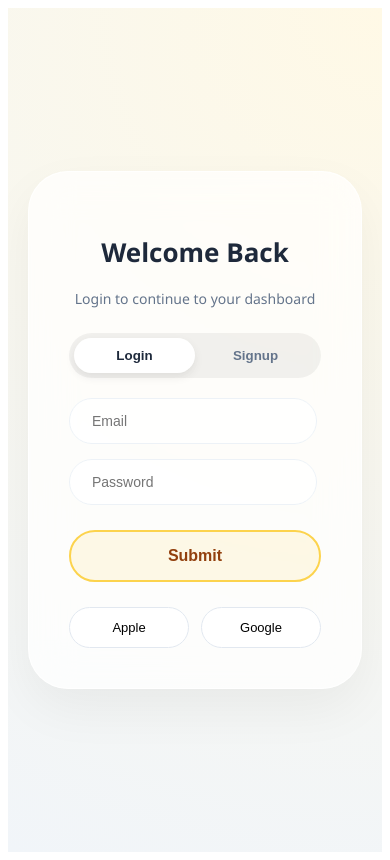
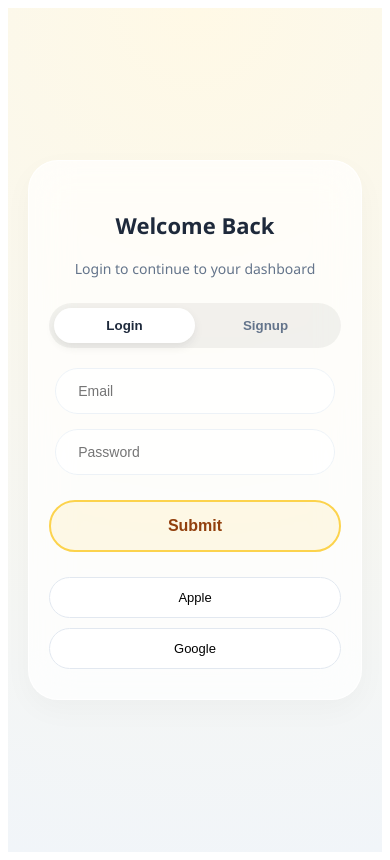
Before and after one commit to KejDhruv-Pharbit/Pharbit, a React (Vite) app in the folder Frontend/: page / in a window 390 px wide. Built offline with nearby package versions, Linux system fonts and the light colour scheme.

Commit message:
Responsivness

```diff
--- a/Frontend/src/Styles/Auth.css
+++ b/Frontend/src/Styles/Auth.css
@@ -336,7 +336,7 @@
 
 
 .auth-card form input {
-  width: 80%;
+  width: 90%;
   padding: 14px 22px;
   margin-bottom: 15px;
   border-radius: 100px; /* THE PILL LOOK */
@@ -390,3 +390,98 @@
   .auth-left { display: none; }
   .auth-right { flex: 1; width: 100%; }
 }
+
+
+/* ================= UPDATED RESPONSIVE DESIGN ================= */
+
+/* TABLET LAYOUT (Same layout, just scaled down) */
+@media (max-width: 1200px) {
+  .auth-left {
+    flex: 1; /* Give more room to the form */
+  }
+
+  .phone-mockup {
+    max-width: 500px; /* Scale down the phone image */
+  }
+
+  .auth-card {
+    max-width: 400px; /* Slimmer card for tablets */
+    padding: 30px;
+  }
+}
+
+/* SMALL TABLET / LARGE PHONE BREAKPOINT */
+@media (max-width: 992px) {
+  .auth-container {
+    gap: 20px;
+    padding: 20px;
+  }
+
+  .phone-mockup {
+    max-width: 400px;
+  }
+
+  .circle {
+    width: 45px; /* Smaller floating icons */
+    height: 45px;
+    font-size: 18px;
+  }
+}
+
+/* MOBILE VIEW (Phones) */
+@media (max-width: 768px) {
+  .auth-container {
+    /* Background adjustment for a cleaner mobile look */
+    background: radial-gradient(circle at top, #fff9e6, #f1f5f9);
+    flex-direction: column;
+    justify-content: center;
+    overflow-y: auto; /* Allow scrolling if keyboard pops up */
+  }
+
+  .auth-left {
+    display: none; /* Hide phone mockup on mobile as requested */
+  }
+
+  .auth-right {
+    width: 100%;
+    padding: 15px;
+  }
+
+  .auth-card {
+    width: 100%;
+    max-width: 100%; /* Take full width minus padding */
+    border-radius: 30px; /* Slightly less rounded for small screens */
+    padding: 30px 20px;
+    box-shadow: 0 10px 30px rgba(0, 0, 0, 0.03);
+  }
+
+  .auth-card h2 {
+    font-size: 22px;
+  }
+
+  /* Fix for the 80% input width in your current code */
+  .auth-card form {
+    display: flex;
+    flex-direction: column;
+    align-items: center;
+    width: 100%;
+  }
+
+  .auth-card form input {
+    width: 80% !important; /* Forces inputs to be full width on mobile */
+  }
+
+  .social-btns {
+    flex-direction: column; /* Stack Apple/Google buttons on small phones */
+    gap: 10px;
+  }
+}
+
+/* LANDSCAPE FIX (For phones held sideways) */
+@media (max-height: 500px) and (max-width: 900px) {
+  .auth-container {
+    height: auto;
+    padding: 40px 20px;
+  }
+  .auth-left { display: none; }
+}
```
